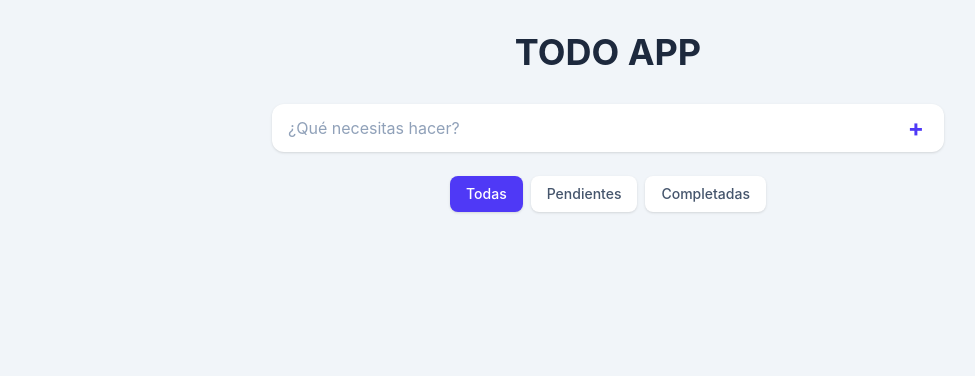
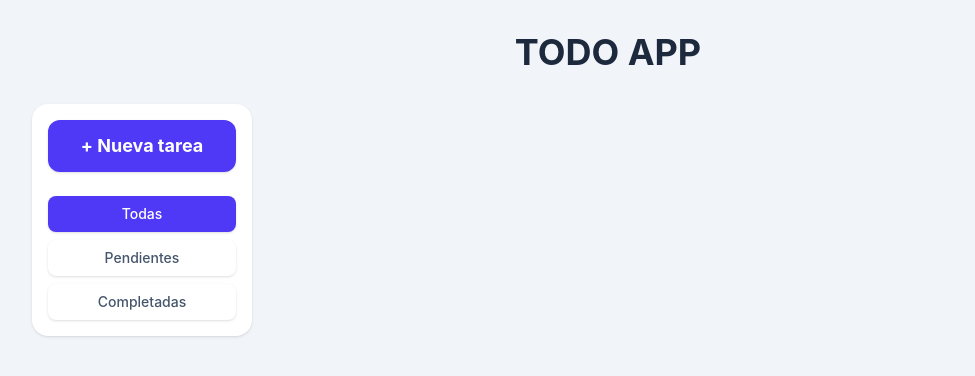
Before and after one commit to RomLPantano/TODO-APP, a React (Vite) app: page / in a window 1280 px wide. Shown: the top 376 px of the page, without its empty margins (32-1007 px from the left). Built offline with nearby package versions, Linux system fonts and the light colour scheme.

Commit message:
reordenamiento

```diff
--- a/src/App.jsx
+++ b/src/App.jsx
@@ -2,6 +2,8 @@ import { useEffect, useState } from "react";
 import Form from "./components/Form";
 import FilterButtons from "./components/FilterButtons";
 import TodoList from "./components/TodoList";
+import AddTaskModal from "./components/AddTaskModal";
+import AddTaskButton from "./components/AddTaskButton";
 
 function App() {
   const [tasks, setTasks] = useState(() => {
@@ -10,6 +12,7 @@ function App() {
   });
 
   const [activeFilter, setActiveFilter] = useState("all");
+  const [isModalOpen, setIsModalOpen] = useState(false);
 
   useEffect(() => {
     localStorage.setItem("tasks", JSON.stringify(tasks));
@@ -55,24 +58,37 @@ function App() {
 
   return (
   <main className="min-h-screen bg-slate-100 px-4 py-8">
-      <div className="mx-auto w-full max-w-2xl">
+    <div className="mx-auto w-full max-w-6xl">
       <h1 className="mb-8 text-center text-4xl font-bold text-slate-800">
         TODO APP
       </h1>
 
-        <Form onAddTask={addTask} />
+      <div className="grid gap-6 md:grid-cols-[220px_1fr]">
+        <aside className="rounded-2xl bg-white p-4 shadow-sm">
+          <AddTaskButton onClick={() => setIsModalOpen(true)} />
 
           <FilterButtons
             activeFilter={activeFilter}
             onFilterChange={setActiveFilter}
           />
+        </aside>
 
+        <section>
           <TodoList
             tasks={getFilteredTasks()}
             onToggleTask={toggleTask}
             onDeleteTask={deleteTask}
           />
+        </section>
       </div>
+    </div>
+
+    {isModalOpen && (
+      <AddTaskModal
+        onAddTask={addTask}
+        onClose={() => setIsModalOpen(false)}
+      />
+    )}
   </main>
   );
 }
--- /dev/null
+++ b/src/components/AddTaskButton.jsx
@@ -0,0 +1,13 @@
+function AddTaskButton({ onClick }) {
+  return (
+    <button
+      type="button"
+      onClick={onClick}
+      className="mb-6 w-full rounded-xl bg-indigo-600 px-5 py-3 text-lg font-bold text-white shadow-sm transition hover:bg-indigo-700"
+    >
+      + Nueva tarea
+    </button>
+  );
+}
+
+export default AddTaskButton;
--- /dev/null
+++ b/src/components/AddTaskModal.jsx
@@ -0,0 +1,33 @@
+import Form from "./Form";
+
+function AddTaskModal({ onAddTask, onClose }) {
+  return (
+    <div className="fixed inset-0 z-50 flex items-center justify-center bg-slate-900/50 px-4">
+      <div className="w-full max-w-md rounded-2xl bg-white p-6 shadow-xl">
+        <div className="mb-4 flex items-center justify-between">
+          <h2 className="text-xl font-bold text-slate-800">
+            Nueva tarea
+          </h2>
+
+          <button
+            type="button"
+            onClick={onClose}
+            className="text-2xl text-slate-400 transition hover:text-slate-600"
+            aria-label="Cerrar modal"
+          >
+            ×
+          </button>
+        </div>
+
+        <Form
+          onAddTask={(text) => {
+            onAddTask(text);
+            onClose();
+          }}
+        />
+      </div>
+    </div>
+  );
+}
+
+export default AddTaskModal;
--- a/src/components/FilterButtons.jsx
+++ b/src/components/FilterButtons.jsx
@@ -2,7 +2,7 @@ import FilterButton from "./FilterButton";
 
 function FilterButtons({ activeFilter, onFilterChange }) {
   return (
-    <div className="mb-6 flex justify-center gap-2">
+    <div className="flex flex-col gap-2">
         <FilterButton
         active={activeFilter === "all"}
         onClick={() => onFilterChange("all")}>
--- a/src/components/Form.jsx
+++ b/src/components/Form.jsx
@@ -19,22 +19,20 @@ function Form({ onAddTask }) {
   return (
     <form
       onSubmit={handleSubmit}
-      className="mb-6 flex overflow-hidden rounded-xl bg-white shadow-sm"
+      className="flex flex-col gap-4"
     >
       <input
         type="text"
         value={text}
         onChange={(event) => setText(event.target.value)}
         placeholder="¿Qué necesitas hacer?"
-        className="min-w-0 flex-1 px-4 py-3 text-slate-700 outline-none placeholder:text-slate-400"
+        className="w-full rounded-xl border border-slate-200 px-4 py-3 text-slate-700 outline-none placeholder:text-slate-400 focus:border-indigo-400"
       />
 
       <button
         type="submit"
-        className="px-5 text-2xl font-bold text-indigo-600 transition hover:bg-indigo-50"
-        aria-label="Agregar tarea"
-      >
-        +
+        className="w-full rounded-xl bg-indigo-600 px-5 py-3 font-bold text-white transition hover:bg-indigo-700">
+        Agregar tarea
       </button>
     </form>
   );
--- a/src/components/Todo.jsx
+++ b/src/components/Todo.jsx
@@ -1,18 +1,17 @@
 function Todo({ text, completed, onToggle, onDelete }) {
   return (
-    <li
-      className={`flex items-center gap-3 rounded-xl p-4 shadow-sm transition ${
+    <li className={`relative min-h-48 p-5 shadow-md transition ${
         completed
-          ? "bg-green-500 text-white"
-          : "bg-white text-slate-700"
-      }`}
-    >
+        ? "rotate-1 bg-green-400 text-white"
+        : "-rotate-1 bg-yellow-200 text-slate-700"
+    }`}>
+      <div className="flex items-start justify-between">
         <button
             type="button"
             onClick={onToggle}
             className={`flex h-6 w-6 shrink-0 items-center justify-center rounded-full border-2 transition ${
             completed
-            ? "border-white"
+                ? "border-white bg-white"
                 : "border-indigo-500 hover:bg-indigo-50"
             }`}
             aria-label={
@@ -26,14 +25,6 @@ function Todo({ text, completed, onToggle, onDelete }) {
             )}
         </button>
 
-      <span
-        className={`flex-1 ${
-          completed ? "font-bold text-white" : ""
-        }`}
-      >
-        {text}
-      </span>
-
         <button
             type="button"
             onClick={onDelete}
@@ -46,6 +37,15 @@ function Todo({ text, completed, onToggle, onDelete }) {
         >
             🗑
         </button>
+        </div>
+
+        <span
+        className={`mt-6 block break-words text-lg ${
+            completed ? "font-bold text-white" : ""
+        }`}
+        >
+        {text}
+        </span>
     </li>
   );
 }
--- a/src/components/TodoList.jsx
+++ b/src/components/TodoList.jsx
@@ -2,7 +2,7 @@ import Todo from "./Todo";
 
 function TodoList({ tasks, onToggleTask, onDeleteTask }) {
   return (
-    <ul className="space-y-3">
+    <ul className="grid grid-cols-1 gap-6 sm:grid-cols-2 lg:grid-cols-3">
       {tasks.map((task) => (
         <Todo
           key={task.id}
```
Lines whose indentation alone changed are shown as unchanged.
